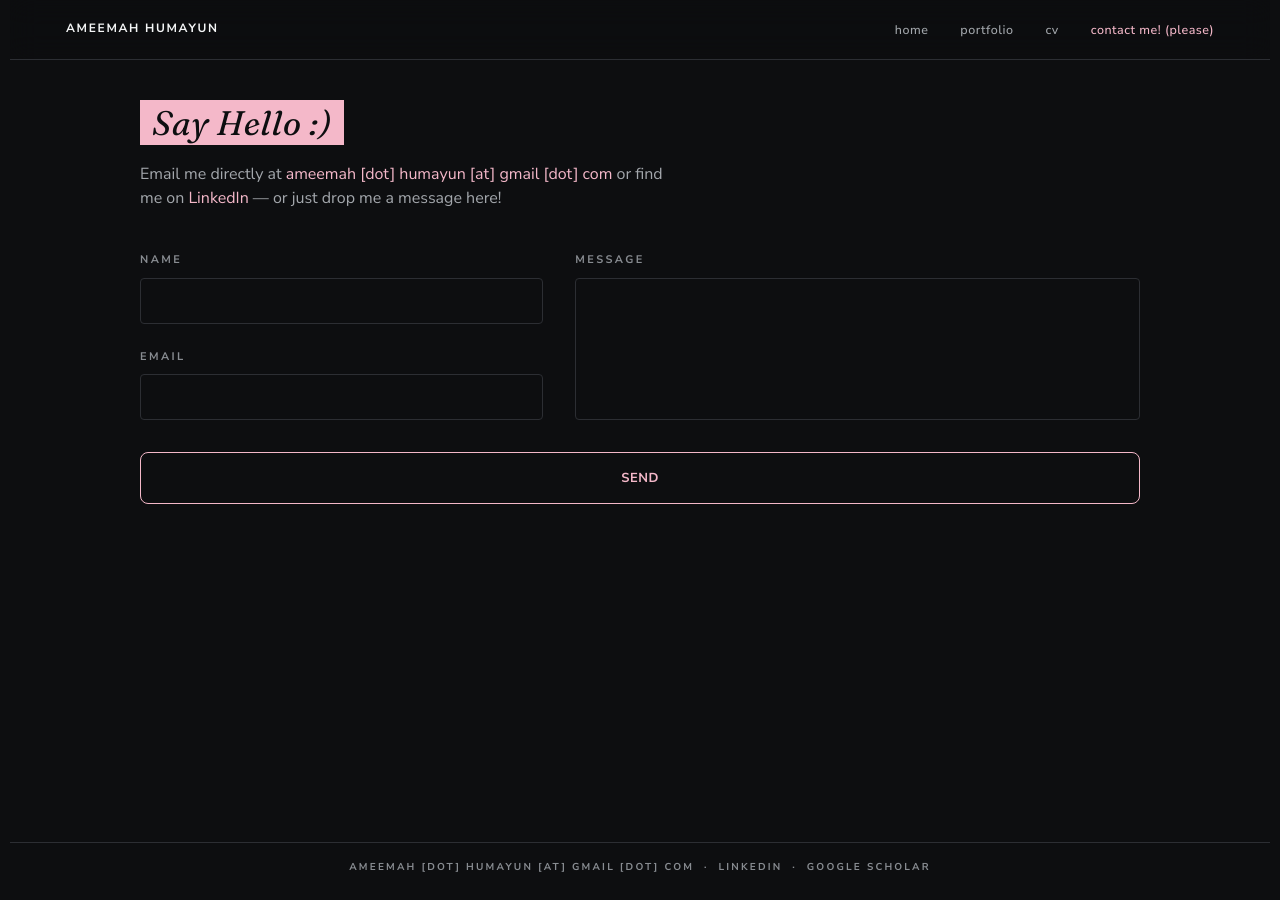
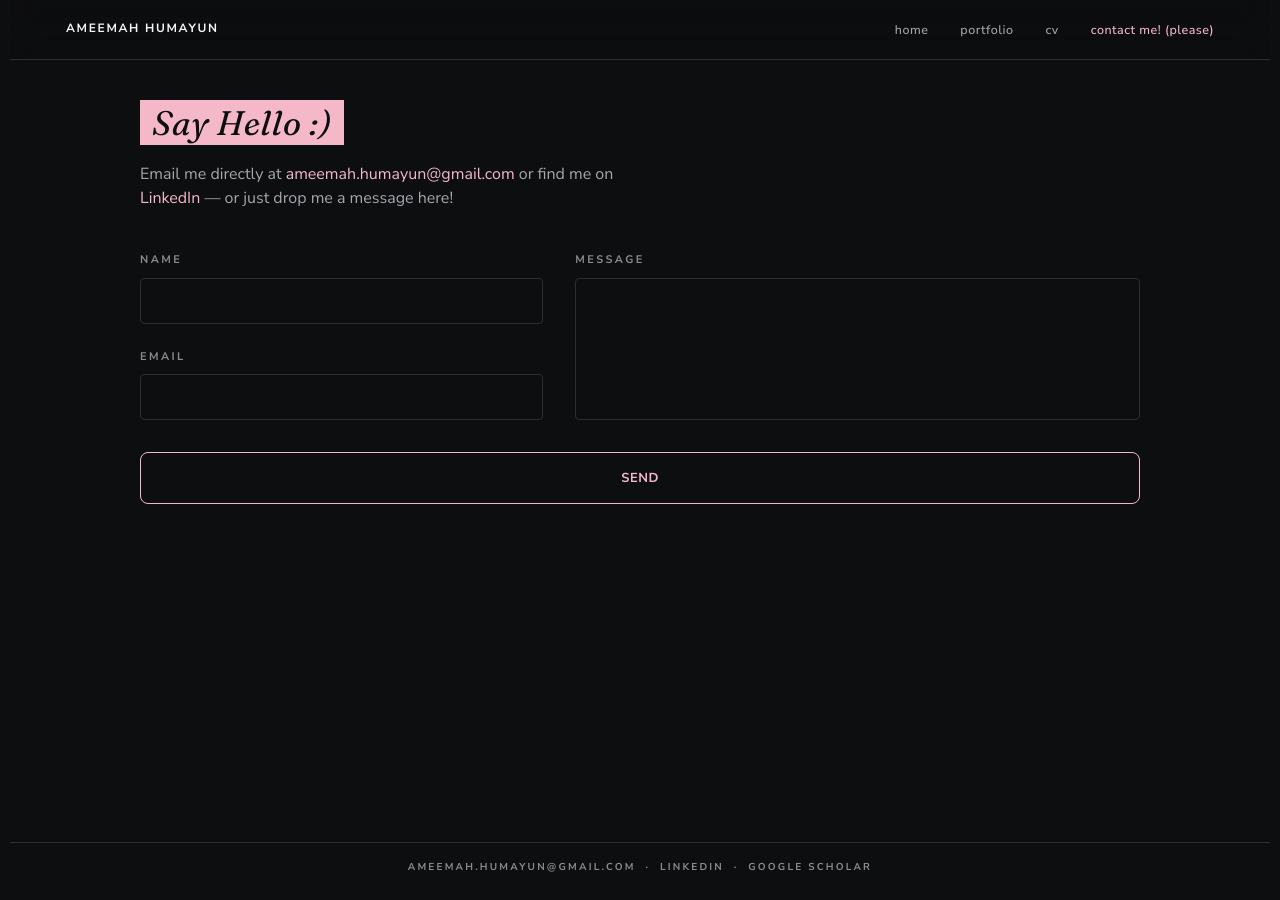
Before and after one commit to ameemahumayun/ameemahumayun.github.io, a Jekyll site: the page built from contact/index.html, in a window 1280 px wide. Built offline with Jekyll 4.4.1, drawn with Linux system fonts in a browser that asks for light colours.

Commit message:
Revert obfuscated email display back to plain address
Co-Authored-By: Claude Sonnet 5 <noreply@anthropic.com>
Claude-Session: https://claude.ai/code/session_01RCzM7zTsD8mFw1QLJ4sgHP

```diff
--- a/_includes/footer.html
+++ b/_includes/footer.html
@@ -1,7 +1,7 @@
 <footer class="footer">
   <div class="container">
     <p class="eyebrow" style="color:var(--color-text-mute);font-size:10px;text-align:center;">
-      <a href="mailto:{{ site.email }}" class="link-quiet">ameemah&nbsp;[dot]&nbsp;humayun&nbsp;[at]&nbsp;gmail&nbsp;[dot]&nbsp;com</a> &nbsp;·&nbsp;
+      <a href="mailto:{{ site.email }}" class="link-quiet">{{ site.email }}</a> &nbsp;·&nbsp;
       <a href="{{ site.linkedin }}" class="link-quiet" target="_blank" rel="noopener">LinkedIn</a> &nbsp;·&nbsp;
       <a href="https://scholar.google.com/citations?user=Y8BpA4UAAAAJ&hl=en" class="link-quiet" target="_blank" rel="noopener">Google Scholar</a>
     </p>
--- a/contact/index.html
+++ b/contact/index.html
@@ -9,7 +9,7 @@ active: contact
   <div class="page-head__inner">
     <h1 class="page-head__title"><span class="serif text-highlight">Say Hello :)</span></h1>
     <p class="page-head__intro">
-      Email me directly at <a href="mailto:ameemah.humayun@gmail.com" style="color:var(--color-accent);">ameemah&nbsp;[dot]&nbsp;humayun&nbsp;[at]&nbsp;gmail&nbsp;[dot]&nbsp;com</a> or find me on <a href="{{ site.linkedin }}" target="_blank" rel="noopener" style="color:var(--color-accent);">LinkedIn</a> — or just drop me a message here!
+      Email me directly at <a href="mailto:ameemah.humayun@gmail.com" style="color:var(--color-accent);">ameemah.humayun@gmail.com</a> or find me on <a href="{{ site.linkedin }}" target="_blank" rel="noopener" style="color:var(--color-accent);">LinkedIn</a> — or just drop me a message here!
     </p>
   </div>
 </header>
```
